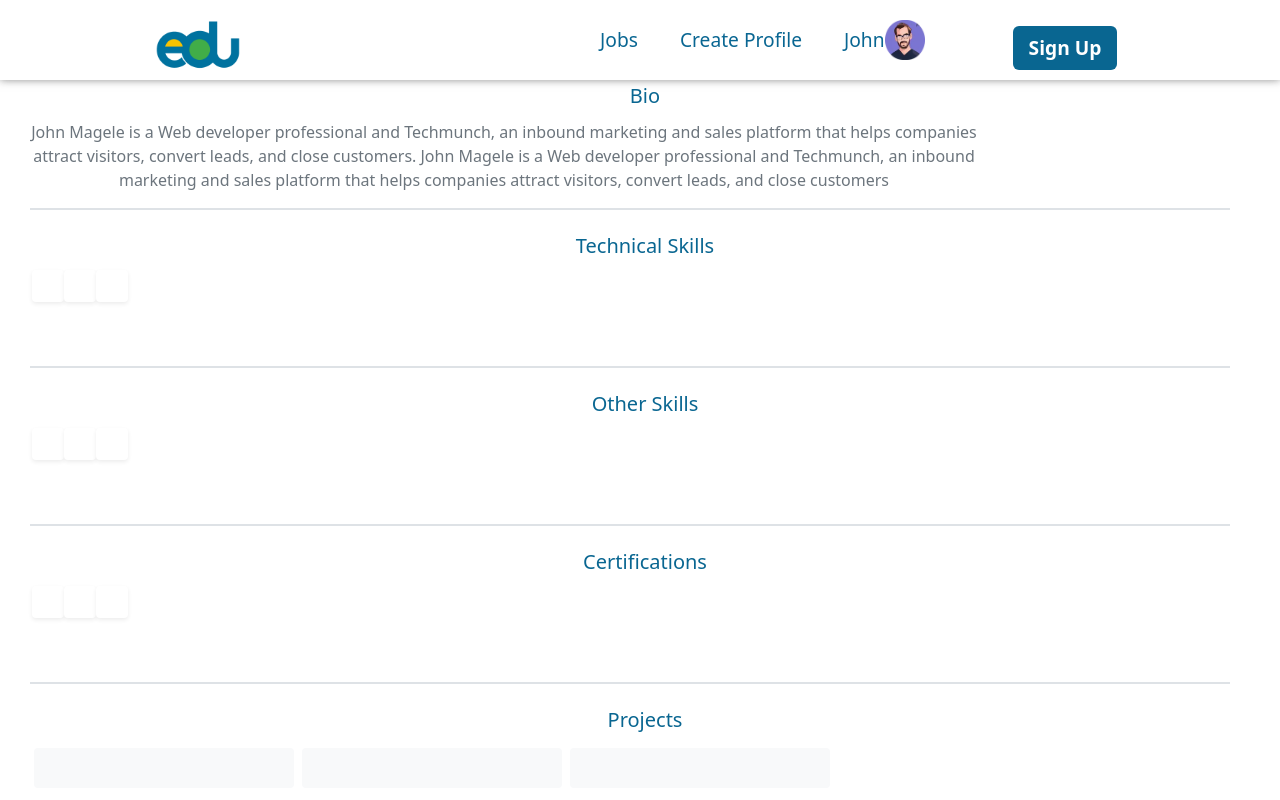
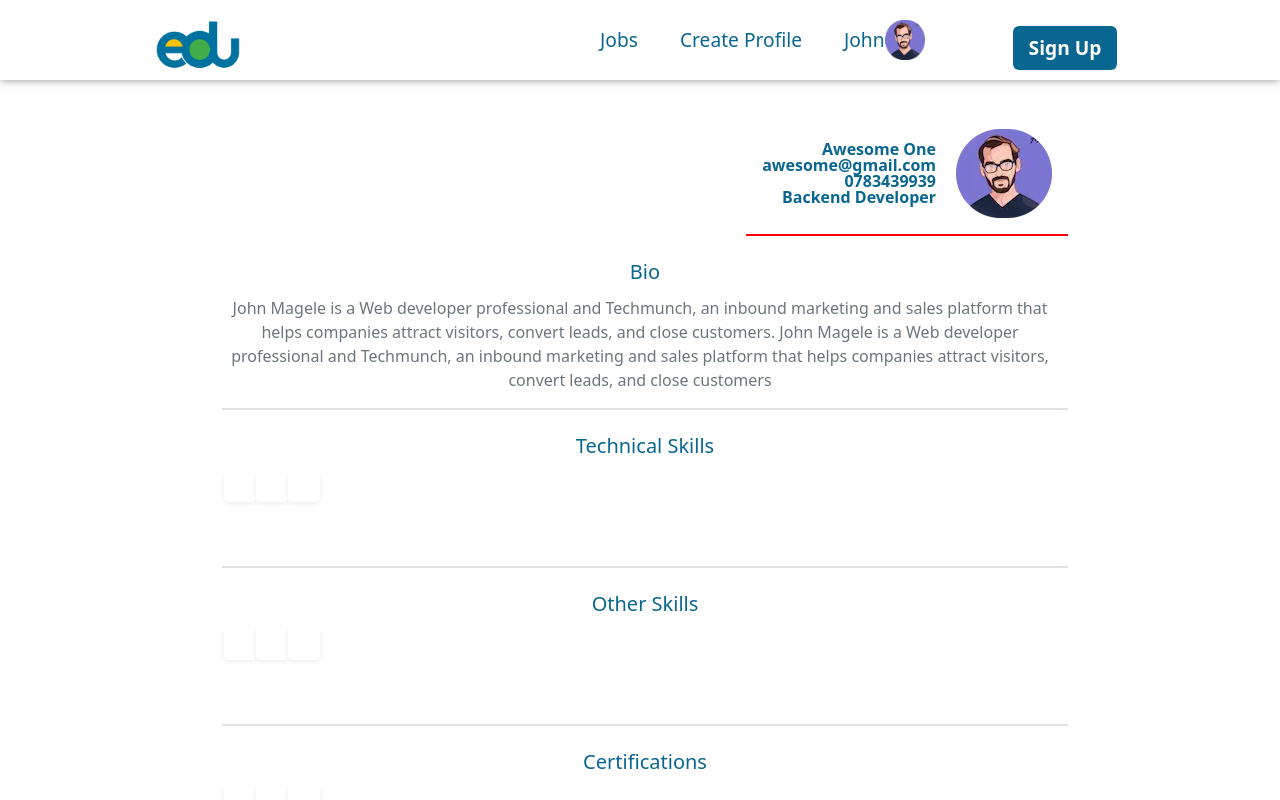
Before and after one commit to Ngonzebwa-Jeremiah/profile-and-linkages-client, a React (Create React App) app: page /profile in a window 1280 px wide. Shown: the top 800 px of the page. Built offline with nearby package versions, Linux system fonts and the light colour scheme.

Commit message:
FEAT: profile page

```diff
--- a/src/components/Paragraph/Paragraph.jsx
+++ b/src/components/Paragraph/Paragraph.jsx
@@ -11,7 +11,7 @@ export function Paragraph({ text }) {
 
 export function ParagraphBasic({ text }) {
   return (
-    <div className="w-75 mx-4 text-secondary">
+    <div className="w-90 mx-4 text-secondary">
       <p>{text}</p>
     </div>
   );
--- a/src/components/ProfileHeader/ProfileHeader.css
+++ b/src/components/ProfileHeader/ProfileHeader.css
@@ -1,21 +1,20 @@
 .profileHeader{
 padding:20px;
 display: flex;
-align-items: flex-end;
 justify-content: flex-end;
 /* border: 2px solid red; */
 margin: auto auto;
-max-width: 1400px;
-z-index: -1;
+/* max-width: 1400px; */
+/* z-index: -1; */
  }
 
  .details{
    display: flex;
    flex-direction: column;
    justify-content: center;
- float: left;
+ /* float: left; */
  text-align: right;
- width: 70%;
+ /* width: 70%; */
  margin-right: 20px;
  }
 
--- a/src/components/ProfileHeader/ProfileHeader.jsx
+++ b/src/components/ProfileHeader/ProfileHeader.jsx
@@ -10,15 +10,17 @@ export default function ProfleHeader({info}) {
             {/* {
             typeof info[0] != "undefined"? */}
           <>
-            <div style={{borderBottom:"2px solid red"}} className="d-flex justify-content-end p-3" >
+            <div style={{borderBottom:"2px solid red"}} className="d-flex flex-column p-3 flex-row-reverse " >
+
+            <img src="/Images/John.webp" alt="img" style = {{width : "50%"}} className="img"/>
             <div className="details">
-                <span className="p">{info[0].user.firstName} {info[0].user.lastName}</span>
-                <span className="p">{info[0].title}</span>
-                <span className="p">{info[0].phoneNumber}</span>
-                <span className="p">{info[0].user.email}</span>
+                <span className="p">Awesome One</span>
+                <span className="p">awesome@gmail.com</span>
+                <span className="p">0783439939</span>
+                <span className="p">Backend Developer</span>
             </div>
 
-                <img src="/Images/John.webp" alt="img" width="150" height="150" className="img"/>
+
             </div>
             </>
             {/* :"Loading" */}
--- a/src/pages/Profile/Profile.jsx
+++ b/src/pages/Profile/Profile.jsx
@@ -1,7 +1,7 @@
 import React from 'react'
 import Border from '../../components/Border/Border'
 import Heading from '../../components/Heading/Heading'
-// import ProfileHeader from '../../components/ProfileHeader/ProfileHeader'
+import ProfileHeader from '../../components/ProfileHeader/ProfileHeader'
 import {ParagraphBasic} from '../../components/Paragraph/Paragraph'
 import Tags from '../../components/Tags/Tag'
 import ProfileCard from '../../components/ProjectCard/ProjectCard'
@@ -12,8 +12,8 @@ function profile() {
     return (
         <>
 
-        <div style={{maxWidth:'100', margin:'auto auto'}}>
-            {/* <ProfileHeader/> */}
+        <div style={{width:'70vw', margin:'1% auto'}}>
+            <ProfileHeader/>
             <Heading title="Bio"/>
             <ParagraphBasic text="John Magele is a Web developer professional and Techmunch, an inbound marketing and sales platform that helps companies attract visitors, convert leads, and close customers.
             John Magele is a Web developer professional and Techmunch, an inbound marketing and sales platform that helps companies attract visitors, convert leads, and close customers"/>
@@ -36,7 +36,7 @@ function profile() {
             <Border/>
 
             <Heading title="Resume"/>
-            <ButtonOutlined text="View Resume"/>
+            <ButtonOutlined text="View Resume" url = "#" />
 
         </div>
         </>
```
